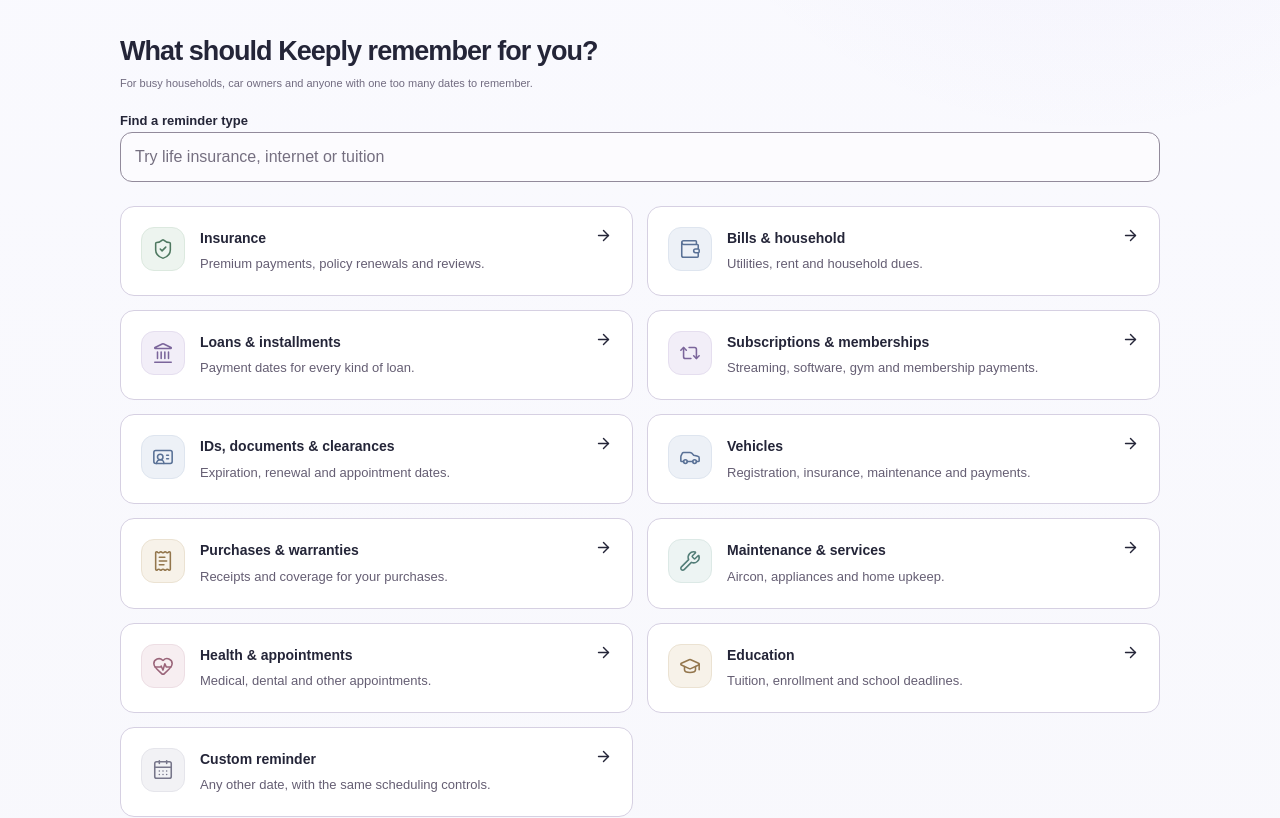
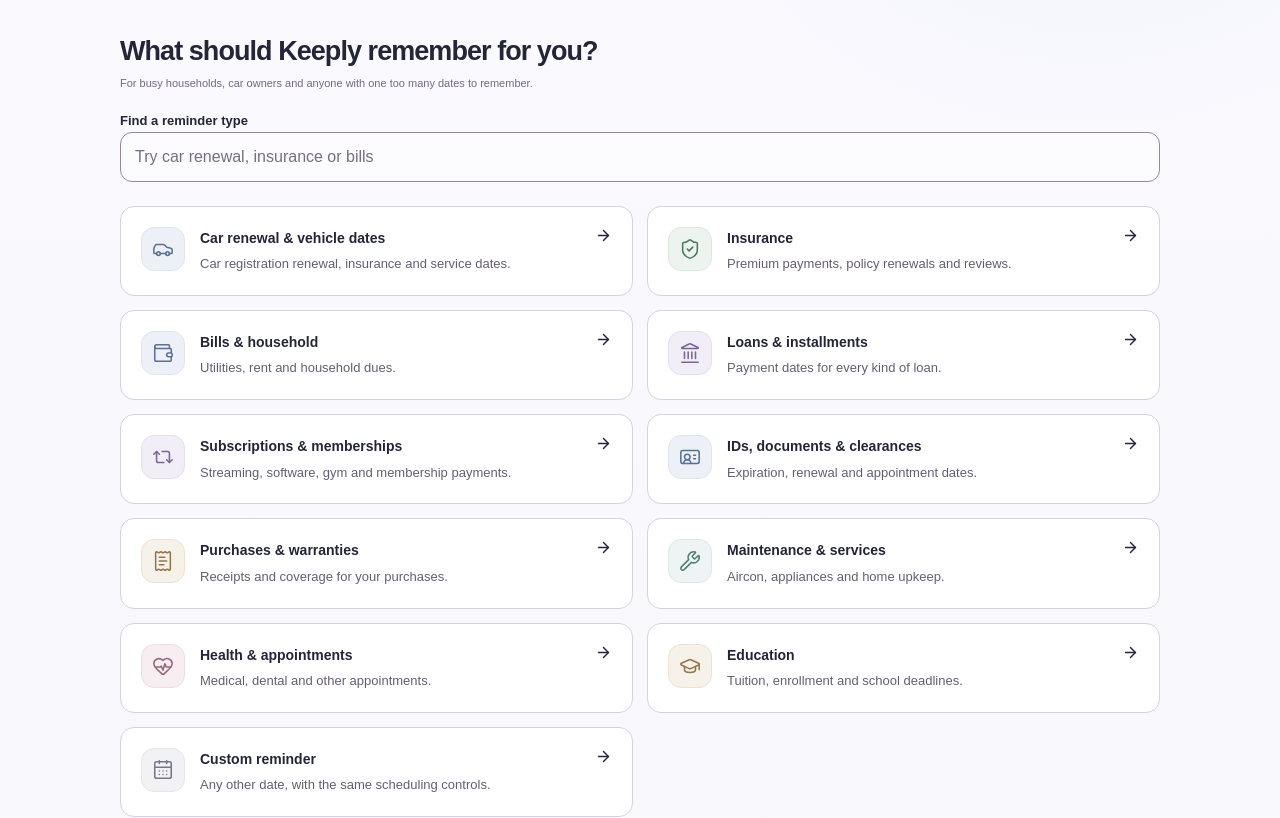
Before and after one commit to unocabs/KeeplyPH, a Next.js app: page / in a window 1280 px wide. Shown: the part 600-1418 px from the top of the page. Built offline with nearby package versions, Linux system fonts and the light colour scheme; no server answers.

Commit message:
car renewal spotlight

```diff
--- a/src/components/template-picker.tsx
+++ b/src/components/template-picker.tsx
@@ -13,7 +13,7 @@
   const groups = reminderCategories.filter(group => !selected || group.key === selected);
   const matches = groups.map(group => ({ ...group, choices: group.choices.filter(choice => !search || [group.label, choice.label, choice.description].join(' ').toLowerCase().includes(search)) })).filter(group => group.choices.length);
   return <div className="reminder-picker">
-    <label>Find a reminder type<input type="search" value={query} onChange={e => setQuery(e.target.value)} placeholder="Try life insurance, internet or tuition" /></label>
+    <label>Find a reminder type<input type="search" value={query} onChange={e => setQuery(e.target.value)} placeholder="Try car renewal, insurance or bills" /></label>
     {selected && <button type="button" className="text-button spaced" onClick={() => setSelected(null)}>← All categories</button>}
     {!selected && !search ? <div className="template-grid spaced">{reminderCategories.map(group => <button type="button" className="template-choice" key={group.key} onClick={() => setSelected(group.key)}><ReminderIcon template={group.choices[0].template} group={group.key} /><div><strong>{group.label}</strong><p>{group.description}</p></div><ArrowRight size={17} aria-hidden="true" /></button>)}</div> : matches.map(group => <section className="spaced" key={group.key}><h3>{group.label}</h3><p className="section-description">{group.description}</p><div className="template-grid spaced">{group.choices.map(choice => <Link className="template-choice" key={choiceHref(choice)} href={(demo ? '/demo' : '') + choiceHref(choice)} onClick={onChoose}><ReminderIcon template={choice.template} preset={choice.preset} category={choice.category as Category | undefined} /><div><strong>{choice.label}</strong><p>{choice.description}</p></div></Link>)}</div></section>)}
     {!matches.length && <p className="spaced">No matching type. <Link className="text-button" href={(demo ? '/demo' : '') + '/add/other'} onClick={onChoose}>Add a custom reminder →</Link></p>}
--- a/src/features/templates/categories.ts
+++ b/src/features/templates/categories.ts
@@ -4,12 +4,12 @@
 const template = (key: TemplateKey): ReminderChoice => ({ ...templates[key], template: key });
 const presets = (...keys: ReminderPreset[]): ReminderChoice[] => keys.map(preset => ({ ...reminderPresets[preset], template: 'other', preset }));
 export const reminderCategories: { key: string; label: string; description: string; choices: ReminderChoice[] }[] = [
+  { key: 'vehicles', label: 'Car renewal & vehicle dates', description: 'Car registration renewal, insurance and service dates.', choices: [{ ...template('car'), label: 'Car registration renewal', description: 'Remember your confirmed car renewal date and plan ahead.', focus: 'registration' }, template('motorcycle')] },
   { key: 'insurance', label: 'Insurance', description: 'Premium payments, policy renewals and reviews.', choices: presets('life-insurance', 'health-insurance', 'vehicle-insurance', 'home-insurance', 'travel-insurance', 'other-insurance') },
   { key: 'bills', label: 'Bills & household', description: 'Utilities, rent and household dues.', choices: presets('electric-bill', 'water-bill', 'internet-bill', 'mobile-bill', 'rent', 'association-dues', 'other-bill') },
   { key: 'loans', label: 'Loans & installments', description: 'Payment dates for every kind of loan.', choices: presets(...loanPresetKeys) },
   { key: 'subscriptions', label: 'Subscriptions & memberships', description: 'Streaming, software, gym and membership payments.', choices: presets('streaming', 'software', 'gym', 'professional-membership', 'other-subscription') },
   { key: 'documents', label: 'IDs, documents & clearances', description: 'Expiration, renewal and appointment dates.', choices: [template('licence'), template('passport'), ...presets('prc-license', 'postal-id', 'pwd-solo-parent-id', 'umid', 'national-id', 'other-id', 'nbi-clearance', 'police-clearance')] },
-  { key: 'vehicles', label: 'Vehicles', description: 'Registration, insurance, maintenance and payments.', choices: [template('car'), template('motorcycle')] },
   { key: 'purchases', label: 'Purchases & warranties', description: 'Receipts and coverage for your purchases.', choices: ['electronics', 'appliances', 'home', 'clothing', 'other'].map(category => ({ label: category[0].toUpperCase() + category.slice(1), description: 'Keep your receipt and warranty dates.', template: 'receipt' as const, category })) },
   { key: 'maintenance', label: 'Maintenance & services', description: 'Aircon, appliances and home upkeep.', choices: [template('aircon'), ...presets('appliance-service', 'home-maintenance', 'pest-control', 'other-service')] },
   { key: 'health', label: 'Health & appointments', description: 'Medical, dental and other appointments.', choices: presets('medical-appointment', 'dental-appointment', 'checkup', 'vaccination', 'other-appointment') },
```
Also changed, not shown: 1 other file (tests, documents, lock files or other folders).
